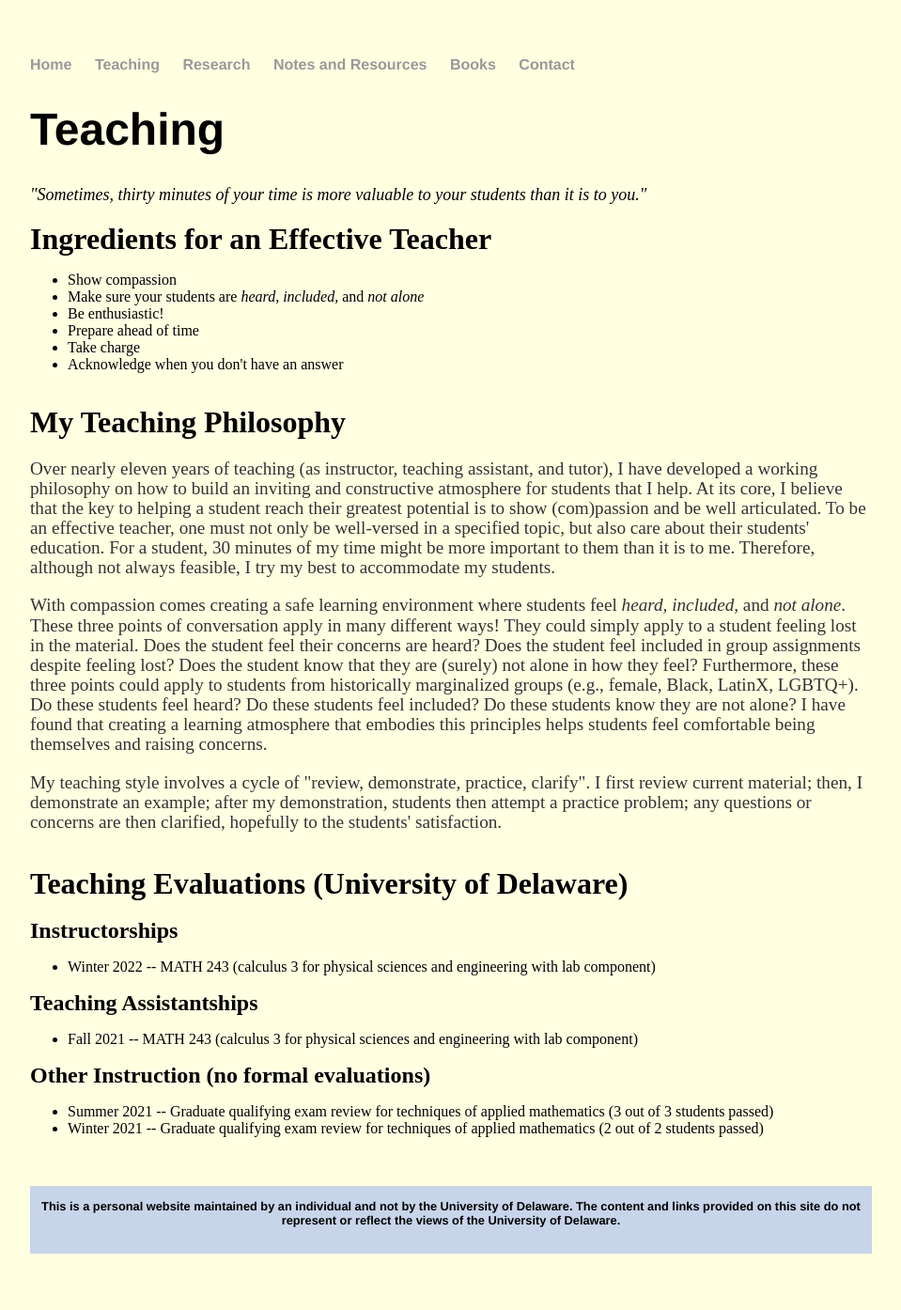
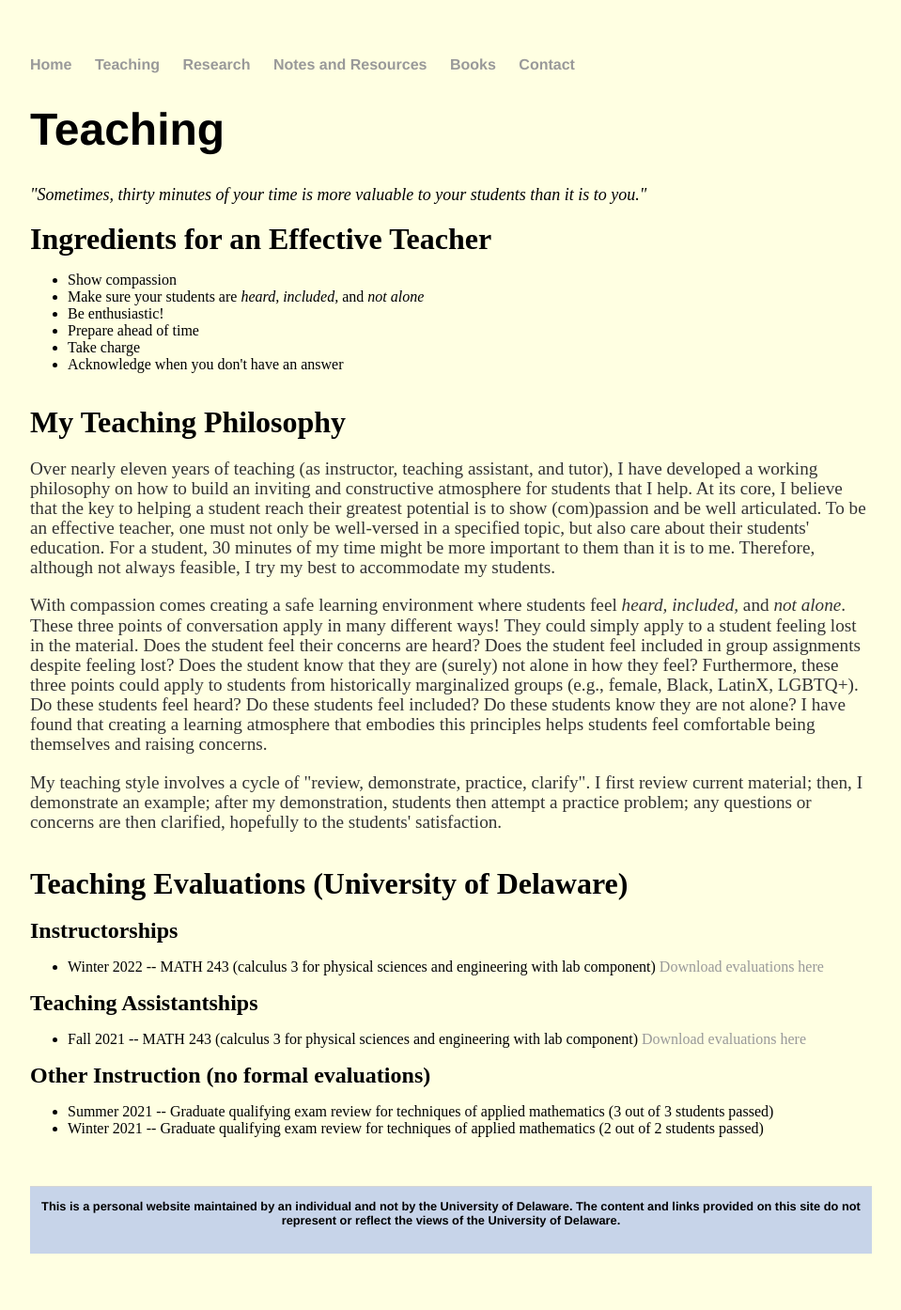
Before and after one commit to jhknakao/jhknakao.github.io, a Jekyll site: the page built from teaching.html, in a window 1280 px wide. Shown: the whole page at 94% size, without its empty margins (160-1119 px from the left). Built offline with Jekyll 4.4.1, drawn with Linux system fonts in a browser that asks for light colours.

Commit message:
Update teaching.html

```diff
--- a/teaching.html
+++ b/teaching.html
@@ -33,12 +33,12 @@ title: Teaching
 	<br>
 	<font size="5"><b>Instructorships</b></font>
 	<ul>
-		<li>Winter 2022 -- MATH 243 (calculus 3 for physical sciences and engineering with lab component)</li>
+		<li>Winter 2022 -- MATH 243 (calculus 3 for physical sciences and engineering with lab component) <a href="files/Nakao_CV_Apr2022.pdf" class="download" title="Download CV as PDF">Download evaluations here</a></li>
 	</ul>
 
 	<font size="5"><b>Teaching Assistantships</b></font>
 	<ul>
-		<li>Fall 2021 -- MATH 243 (calculus 3 for physical sciences and engineering with lab component)</li>
+		<li>Fall 2021 -- MATH 243 (calculus 3 for physical sciences and engineering with lab component) <a href="files/Nakao_CV_Apr2022.pdf" class="download" title="Download CV as PDF">Download evaluations here</a></li>
 	</ul>
 
 	<font size="5"><b>Other Instruction (no formal evaluations)</b></font>
```
